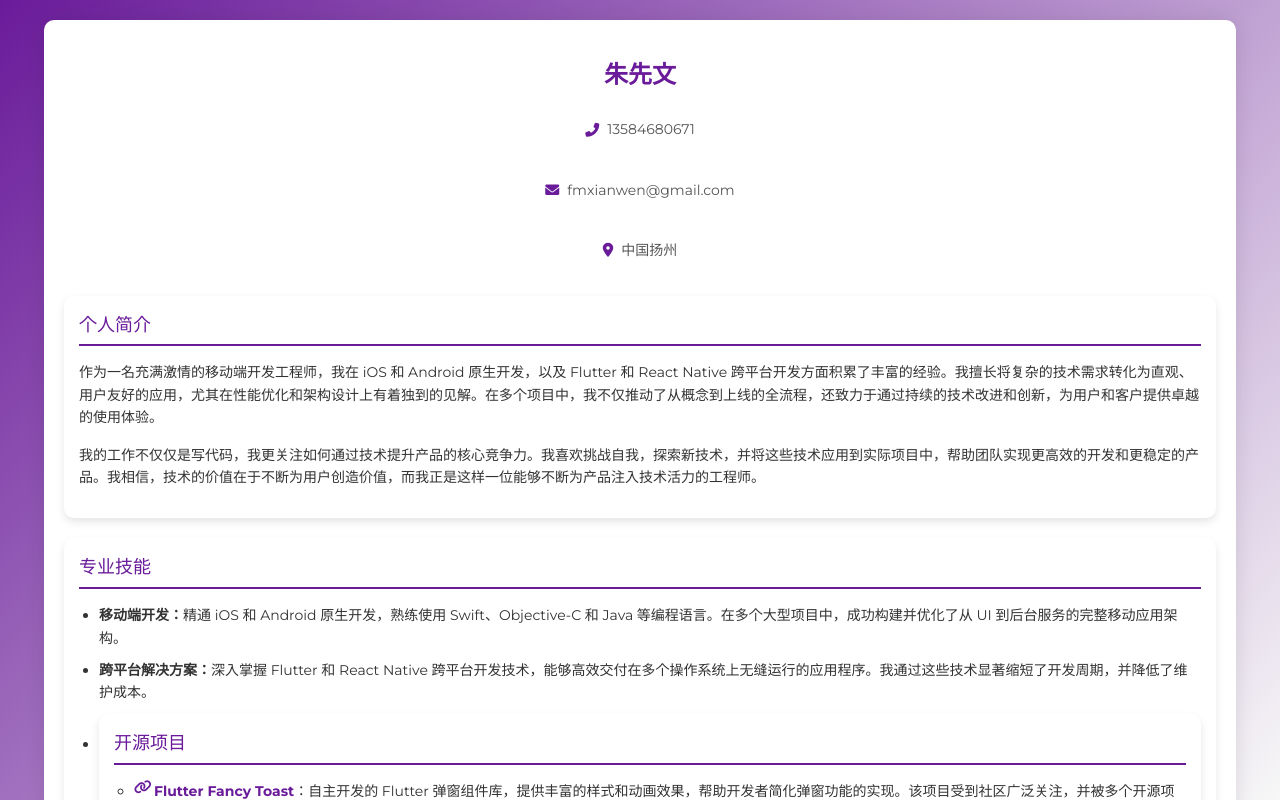
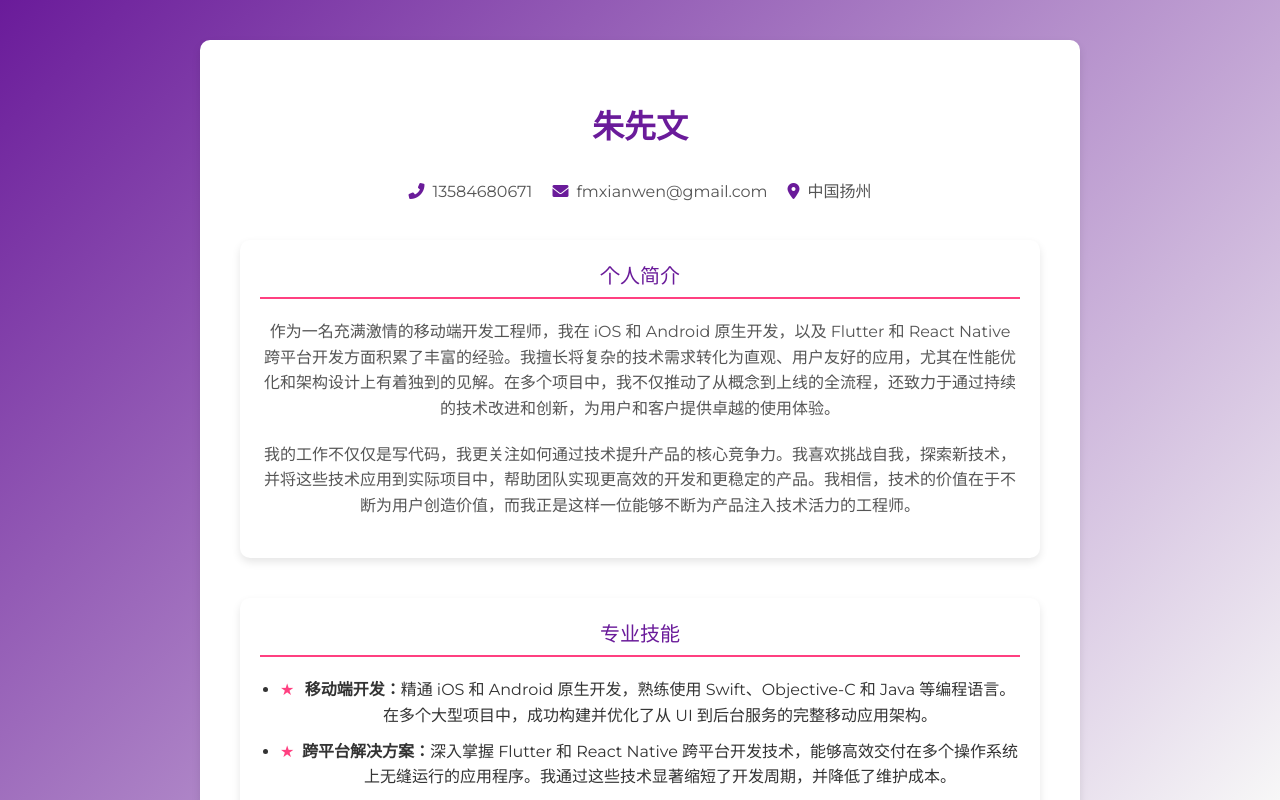
Before and after one commit to xianwen-zhu/resume, a plain HTML site: page index.html in a window 1280 px wide. Drawn offline with Linux system fonts and the light colour scheme.

Commit message:
Update index.html

```diff
--- a/index.html
+++ b/index.html
@@ -8,77 +8,140 @@
 		<link rel="stylesheet" href="https://cdnjs.cloudflare.com/ajax/libs/font-awesome/6.0.0-beta3/css/all.min.css">
 		<link href="https://fonts.googleapis.com/css2?family=Montserrat:wght@400;700&display=swap" rel="stylesheet">
 		<style>
+			:root {
+				--primary-color: #6a1b9a;
+				--secondary-color: #ff4081;
+				--bg-gradient: linear-gradient(135deg, #6a1b9a, #f7f7f7);
+				--text-color: #333;
+				--card-bg-color: #ffffff;
+				--card-shadow: 0 4px 8px rgba(0, 0, 0, 0.1);
+				--font-family: 'Montserrat', sans-serif;
+			}
+
 			body {
-				font-family: 'Montserrat', sans-serif;
+				font-family: var(--font-family);
 				margin: 0;
 				padding: 0;
-				background: linear-gradient(135deg, #6a1b9a, #f7f7f7);
-				color: #333;
+				background: var(--bg-gradient);
+				color: var(--text-color);
 				line-height: 1.6;
 				position: relative;
 				overflow-x: hidden;
 			}
 
 			.container {
-				max-width: 90%;
-				margin: 20px auto;
-				background-color: #fff;
-				padding: 20px;
-				box-shadow: 0 0 20px rgba(0, 0, 0, 0.1);
+				max-width: 800px;
+				margin: 40px auto;
+				background-color: var(--card-bg-color);
+				padding: 40px;
+				box-shadow: var(--card-shadow);
 				border-radius: 10px;
 				position: relative;
 				z-index: 10;
+				animation: fadeIn 1s ease-in-out;
+			}
+
+			@keyframes fadeIn {
+				0% {
+					opacity: 0;
+					transform: translateY(20px);
+				}
+
+				100% {
+					opacity: 1;
+					transform: translateY(0);
+				}
 			}
 
 			.header {
 				text-align: center;
-				margin-bottom: 20px;
+				margin-bottom: 40px;
 			}
 
 			.header h1 {
-				font-size: 24px;
+				font-size: 32px;
 				margin-bottom: 10px;
-				color: #6a1b9a;
+				color: var(--primary-color);
 				text-transform: uppercase;
+				animation: textFadeIn 2s ease-in-out;
+			}
+
+			@keyframes textFadeIn {
+				0% {
+					letter-spacing: 10px;
+					opacity: 0;
+				}
+
+				100% {
+					letter-spacing: normal;
+					opacity: 1;
+				}
 			}
 
 			.header .contact-info {
 				display: flex;
-				flex-direction: column;
-				align-items: center;
-				gap: 10px;
+				justify-content: center;
+				gap: 20px;
 				margin-top: 10px;
+				flex-wrap: wrap;
 			}
 
 			.header .contact-info p {
 				display: flex;
 				align-items: center;
-				font-size: 14px;
+				font-size: 16px;
 				color: #555;
 			}
 
 			.header .contact-info i {
-				color: #6a1b9a;
+				color: var(--primary-color);
 				margin-right: 8px;
+				transition: transform 0.3s ease;
+			}
+
+			.header .contact-info p:hover i {
+				transform: rotate(360deg);
 			}
 
 			.section-title {
-				font-size: 18px;
-				color: #6a1b9a;
+				font-size: 20px;
+				color: var(--primary-color);
 				text-transform: uppercase;
-				margin-bottom: 15px;
-				border-bottom: 2px solid #6a1b9a;
+				margin-bottom: 20px;
+				border-bottom: 2px solid var(--primary-color);
 				padding-bottom: 5px;
+				position: relative;
+			}
+
+			.section-title::before {
+				content: '';
+				position: absolute;
+				left: 0;
+				bottom: -2px;
+				width: 0;
+				height: 2px;
+				background-color: var(--secondary-color);
+				animation: underline 1s ease forwards;
+			}
+
+			@keyframes underline {
+				from {
+					width: 0;
+				}
+
+				to {
+					width: 100%;
+				}
 			}
 
 			.section {
-				margin-bottom: 30px;
+				margin-bottom: 40px;
 			}
 
 			.section p,
 			.section ul {
-				font-size: 14px;
-				margin-bottom: 15px;
+				font-size: 16px;
+				margin-bottom: 20px;
 			}
 
 			.section ul {
@@ -87,64 +150,75 @@
 
 			.section ul li {
 				margin-bottom: 10px;
+				position: relative;
+				padding-left: 20px;
+			}
+
+			.section ul li::before {
+				content: '★';
+				position: absolute;
+				left: 0;
+				color: var(--secondary-color);
+				animation: fadeIn 0.5s ease;
 			}
 
 			.card {
-				background-color: #ffffff;
+				background-color: var(--card-bg-color);
 				border-radius: 10px;
-				padding: 15px;
+				padding: 20px;
 				margin-bottom: 20px;
-				box-shadow: 0 4px 8px rgba(0, 0, 0, 0.1);
+				box-shadow: var(--card-shadow);
 				transition: transform 0.3s ease, box-shadow 0.3s ease;
 			}
 
 			.card:hover {
-				transform: translateY(-5px);
+				transform: translateY(-5px) rotate(1deg);
 				box-shadow: 0 8px 16px rgba(0, 0, 0, 0.2);
 			}
 
 			a {
-				color: #6a1b9a;
+				color: var(--primary-color);
 				text-decoration: none;
 				font-weight: bold;
 				position: relative;
-				padding-left: 20px;
+				padding-left: 25px;
 				display: inline-block;
+				transition: color 0.3s ease;
 			}
 
 			a i {
 				position: absolute;
 				left: 0;
 				top: 0;
-				font-size: 14px;
-				color: #6a1b9a;
+				font-size: 16px;
+				color: var(--primary-color);
 				transition: transform 0.3s ease;
 			}
 
 			a::after {
 				content: '';
 				position: absolute;
-				left: 20px;
+				left: 25px;
 				bottom: -2px;
 				width: 100%;
 				height: 2px;
-				background-color: #6a1b9a;
+				background-color: var(--primary-color);
 				transform: scaleX(0);
 				transform-origin: right;
 				transition: transform 0.3s ease;
 			}
 
+			a:hover {
+				color: var(--secondary-color);
+			}
+
 			a:hover::after {
 				transform: scaleX(1.2);
-				background-color: #ff4081;
+				background-color: var(--secondary-color);
 			}
 
 			a:hover i {
 				transform: scale(1.4) rotate(20deg);
-			}
-
-			a:hover {
-				color: #4a148c;
 			}
 
 			.particle {
@@ -178,30 +252,45 @@
 				animation-delay: 6s;
 			}
 
-			/* 确保页面内容可以正常滚动 */
 			html,
 			body {
 				height: 100%;
 				overflow-y: auto;
 			}
 
-			/* 媒体查询：优化小屏幕适配 */
 			@media (max-width: 768px) {
 				.header h1 {
-					font-size: 20px;
+					font-size: 24px;
 				}
 
 				.section-title {
-					font-size: 16px;
+					font-size: 18px;
 				}
 
 				.section p,
 				.section ul {
-					font-size: 13px;
+					font-size: 14px;
 				}
 
 				.container {
+					max-width: 90%;
 					padding: 20px;
+				}
+
+				.header .contact-info {
+					gap: 10px;
+				}
+
+				a {
+					padding-left: 20px;
+				}
+
+				a i {
+					font-size: 14px;
+				}
+
+				a::after {
+					left: 20px;
 				}
 			}
 		</style>
@@ -219,10 +308,7 @@
 				<div class="contact-info">
 					<p><i class="fas fa-phone-alt"></i> 13584680671</p>
 					<p><i class="fas fa-envelope"></i> fmxianwen@gmail.com</p>
-					<p><i class="fas fa-map-marker-alt"></i> 中国扬州</p>
-				</div>
-			</div>
-
+					<p><i class="fas fa-map-marker-alt"></i> 中国扬州
 					<div class="section card">
 						<div class="section-title">个人简介</div>
 						<p>作为一名充满激情的移动端开发工程师，我在 iOS 和 Android 原生开发，以及 Flutter 和 React Native
@@ -239,10 +325,17 @@
 								等编程语言。在多个大型项目中，成功构建并优化了从 UI 到后台服务的完整移动应用架构。</li>
 							<li><strong>跨平台解决方案：</strong>深入掌握 Flutter 和 React Native
 								跨平台开发技术，能够高效交付在多个操作系统上无缝运行的应用程序。我通过这些技术显著缩短了开发周期，并降低了维护成本。</li>
-					<li 性能优化：拥有丰富的移动应用性能优化经验，擅长识别和解决应用启动速度、内存占用等性能瓶颈问题。曾通过二进制重排、内存优化等手段，将应用启动时间减少30%以上。
-						架构设计与代码质量：具备强大的系统架构设计能力，致力于构建可扩展、易维护的代码结构。熟悉设计模式和最佳实践，持续提升代码质量，确保项目的长期可持续发展。 工具与技术栈：精通
-						Xcode、Android Studio、Visual Studio Code 等开发工具，熟练使用 Git、SVN 进行版本控制。通过工具链优化和自动化流程，提升了团队整体开发效率。
-						项目管理与协作：具备良好的项目管理能力，善于跨团队协作，推动项目顺利进行。注重需求分析与沟通，确保开发目标与业务需求的紧密对接。 <div class="section card">
+							<li><strong>性能优化：</strong>拥有丰富的移动应用性能优化经验，擅长识别和解决应用启动速度、内存占用等性能瓶颈问题。曾通过二进制重排、内存优化等手段，将应用启动时间减少30%以上。
+							</li>
+							<li><strong>架构设计与代码质量：</strong>具备强大的系统架构设计能力，致力于构建可扩展、易维护的代码结构。熟悉设计模式和最佳实践，持续提升代码质量，确保项目的长期可持续发展。
+							</li>
+							<li><strong>工具与技术栈：</strong>精通 Xcode、Android Studio、Visual Studio Code 等开发工具，熟练使用 Git、SVN
+								进行版本控制。通过工具链优化和自动化流程，提升了团队整体开发效率。</li>
+							<li><strong>项目管理与协作：</strong>具备良好的项目管理能力，善于跨团队协作，推动项目顺利进行。注重需求分析与沟通，确保开发目标与业务需求的紧密对接。</li>
+						</ul>
+					</div>
+
+					<div class="section card">
 						<div class="section-title">开源项目</div>
 						<ul>
 							<li><strong><a href="https://github.com/xianwen-zhu/flutter_fancy_toast.git"
@@ -309,10 +402,7 @@
 							</li>
 							<li><strong>创新驱动：</strong>我喜欢挑战现状，乐于尝试新的方法和工具，致力于通过技术创新为项目带来实际价值。我不仅关注当前任务的完成，更注重如何通过技术提升产品的整体竞争力。
 							</li>
-					<li><strong>用户导向：</strong>我始终将用户体验置于首位，从需求分析到功能实现，我都确保每个细节都能满足用户需求，并且不断优化，致力于为用户提供最佳的应用体验。</li>
-				</ul>
-			</div>
-
+							<li><strong>用户导向：</strong>我始终将用户体验置于首位，从需求分析到功能实现，我都确保每个细节都能满足用户需求，并且不断优化，致力于为用户提供最佳的应用体验。
 								<p><strong>感谢您抽出时间阅读我的简历，如果您觉得我的背景与技能符合贵公司的需求，请随时联系我！期待与您进一步沟通。</strong></p>
 					</div>
 	</body>
```
Lines whose indentation alone changed are shown as unchanged.
